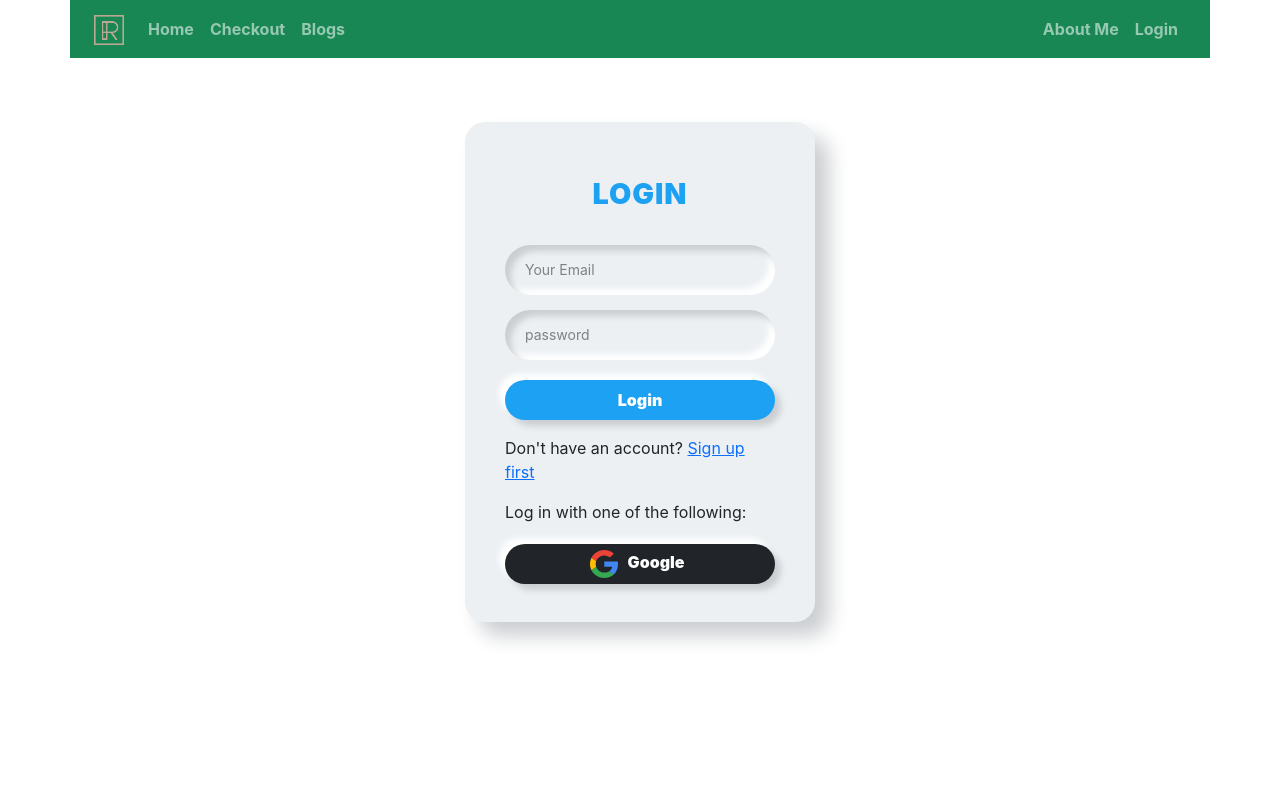
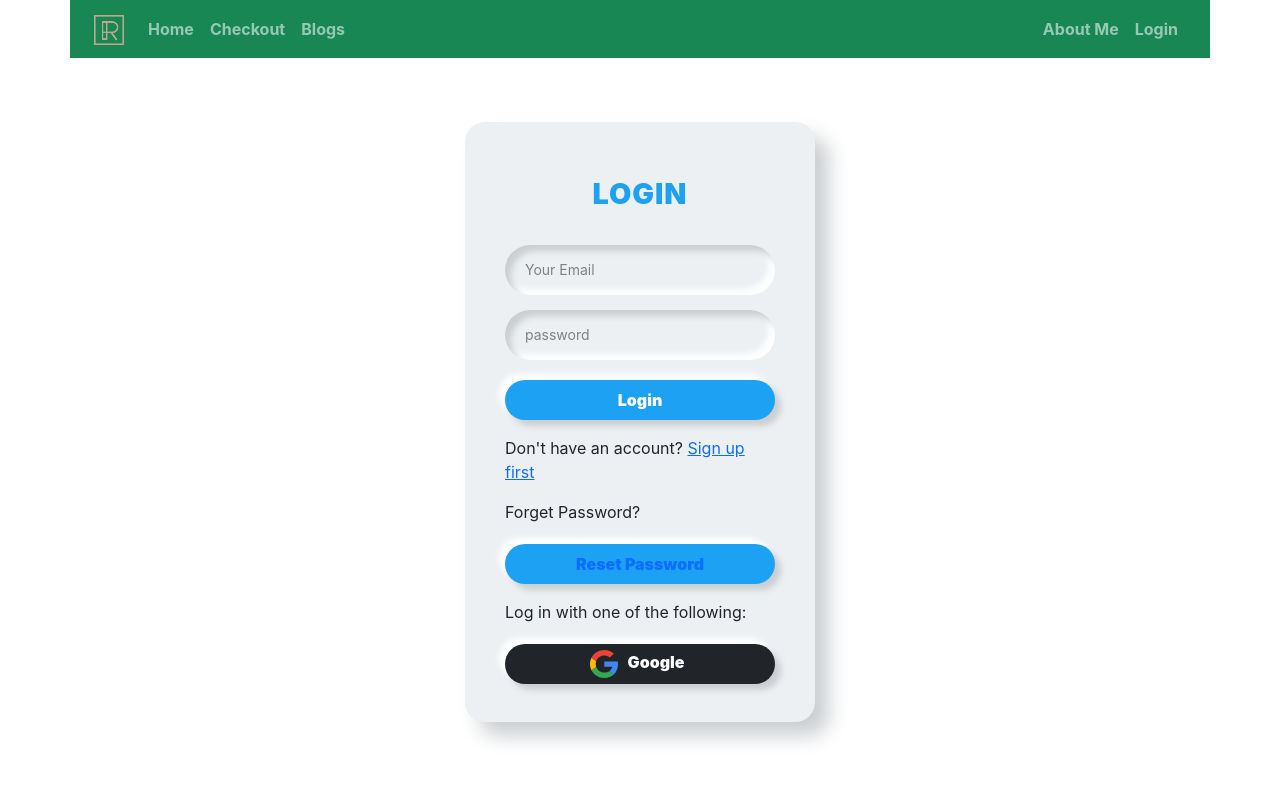
Before and after one commit to jrtanmoy/independent-service-provider-website, a React (Create React App) app: page /login in a window 1280 px wide. Shown: the top 800 px of the page. Built offline with nearby package versions, Linux system fonts and the light colour scheme; no server answers.

Commit message:
password reset set

```diff
--- a/src/components/Login/Login.css
+++ b/src/components/Login/Login.css
@@ -2,7 +2,7 @@
     position: relative;
     width: 350px;
     margin: 4rem auto;
-    height: 500px;
+    height: 600px;
     border-radius: 20px;
     padding: 40px;
     box-sizing: border-box;
--- a/src/components/Login/Login.js
+++ b/src/components/Login/Login.js
@@ -1,5 +1,5 @@
 import { useEffect, useState } from "react";
-import { useSignInWithEmailAndPassword, useSignInWithGoogle } from "react-firebase-hooks/auth";
+import { useSendPasswordResetEmail, useSignInWithEmailAndPassword, useSignInWithGoogle } from "react-firebase-hooks/auth";
 import { Link, useLocation, useNavigate } from "react-router-dom";
 import { toast, ToastContainer } from "react-toastify";
 import "react-toastify/dist/ReactToastify.css";
@@ -21,6 +21,8 @@
 
     const [signInWithEmail, user, loading, hookError] = useSignInWithEmailAndPassword(auth);
     const [signInWithGoogle, googleUser, loading2, googleError] = useSignInWithGoogle(auth);
+
+    const [sendPasswordResetEmail, sending] = useSendPasswordResetEmail(auth);
 
     const handleEmailChange = (e) => {
         const emailRegex = /\S+@\S+\.\S+/;
@@ -88,6 +90,17 @@
         }
     }, [hookError, googleError])
 
+    const resetPassword = async (e) => {
+        const email = userInfo.email
+        if (email) {
+            await sendPasswordResetEmail(email);
+            toast('Sent email');
+        }
+        else{
+            toast('please enter your email address');
+        }
+    }
+
     return (
         <div className="login-container">
             <div className="login-title">LOGIN</div>
@@ -101,6 +114,7 @@
                 <ToastContainer />
 
                 <p className="mt-3">Don't have an account? <Link to="/signup">Sign up first</Link> </p>
+                <p>Forget Password? <button className='btn btn-link text-primary pe-auto text-decoration-none' onClick={resetPassword}>Reset Password</button> </p>
             </form>
             <p>Log in with one of the following:</p>
 
```
Also changed, not shown: src/components/Signup/Signup.js (line endings or trailing spaces).
